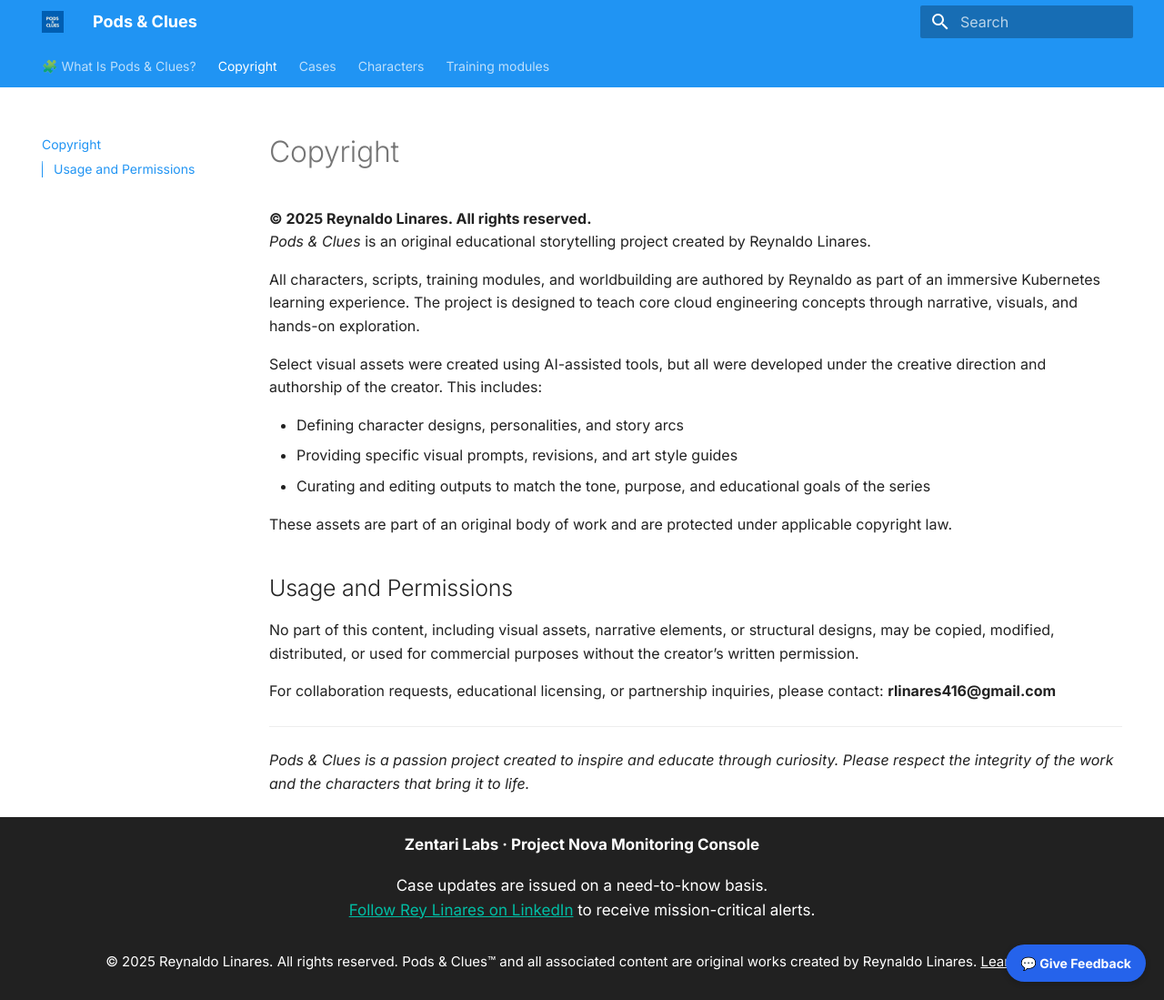
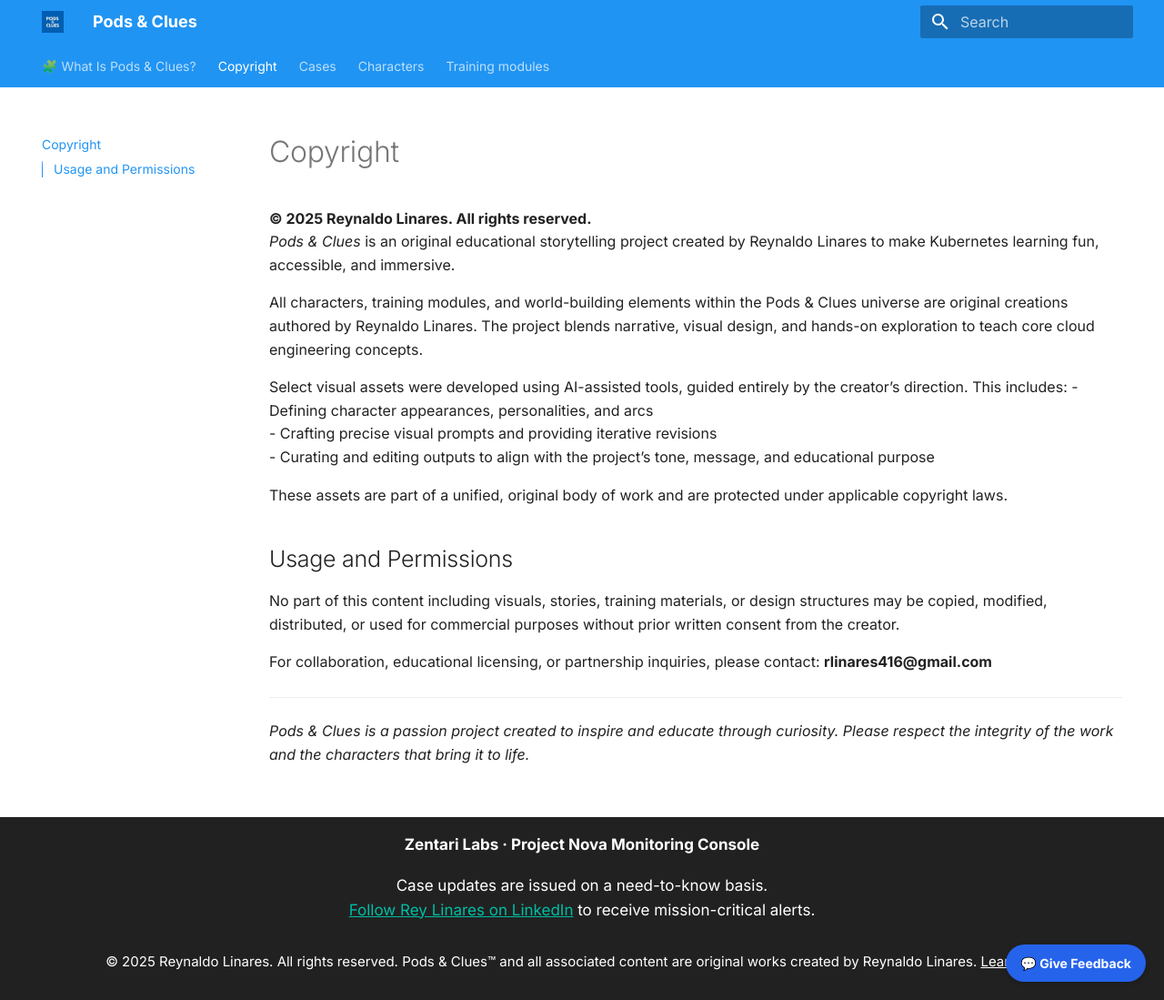
Before and after one commit to zentarilabs/pods-and-clues, an MkDocs documentation site: the page built from docs/copyright.md, in a window 1280 px wide and 1099 px high. Shown: the whole window at 91% size. Built offline with MkDocs 1.6.1 and Material for MkDocs 9.7.7, drawn with Linux system fonts in a browser that asks for light colours.

Commit message:
Update copyright

```diff
--- a/docs/copyright.md
+++ b/docs/copyright.md
@@ -1,23 +1,22 @@
 # Copyright
 
 **© 2025 Reynaldo Linares. All rights reserved.**
-*Pods & Clues* is an original educational storytelling project created by Reynaldo Linares.
+*Pods & Clues* is an original educational storytelling project created by Reynaldo Linares to make Kubernetes learning fun, accessible, and immersive.
 
-All characters, scripts, training modules, and worldbuilding are authored by Reynaldo as part of an immersive Kubernetes learning experience. The project is designed to teach core cloud engineering concepts through narrative, visuals, and hands-on exploration.
+All characters, training modules, and world-building elements within the Pods & Clues universe are original creations authored by Reynaldo Linares. The project blends narrative, visual design, and hands-on exploration to teach core cloud engineering concepts.
 
-Select visual assets were created using AI-assisted tools, but all were developed under the creative direction and authorship of the creator. This includes:
+Select visual assets were developed using AI-assisted tools, guided entirely by the creator’s direction. This includes:
+- Defining character appearances, personalities, and arcs
+- Crafting precise visual prompts and providing iterative revisions
+- Curating and editing outputs to align with the project’s tone, message, and educational purpose
 
-- Defining character designs, personalities, and story arcs
-- Providing specific visual prompts, revisions, and art style guides
-- Curating and editing outputs to match the tone, purpose, and educational goals of the series
-
-These assets are part of an original body of work and are protected under applicable copyright law.
+These assets are part of a unified, original body of work and are protected under applicable copyright laws.
 
 ## Usage and Permissions
 
-No part of this content, including visual assets, narrative elements, or structural designs, may be copied, modified, distributed, or used for commercial purposes without the creator’s written permission.
+No part of this content including visuals, stories, training materials, or design structures may be copied, modified, distributed, or used for commercial purposes without prior written consent from the creator.
 
-For collaboration requests, educational licensing, or partnership inquiries, please contact: **rlinares416@gmail.com**
+For collaboration, educational licensing, or partnership inquiries, please contact: **rlinares416@gmail.com**
 
 ---
 
```
